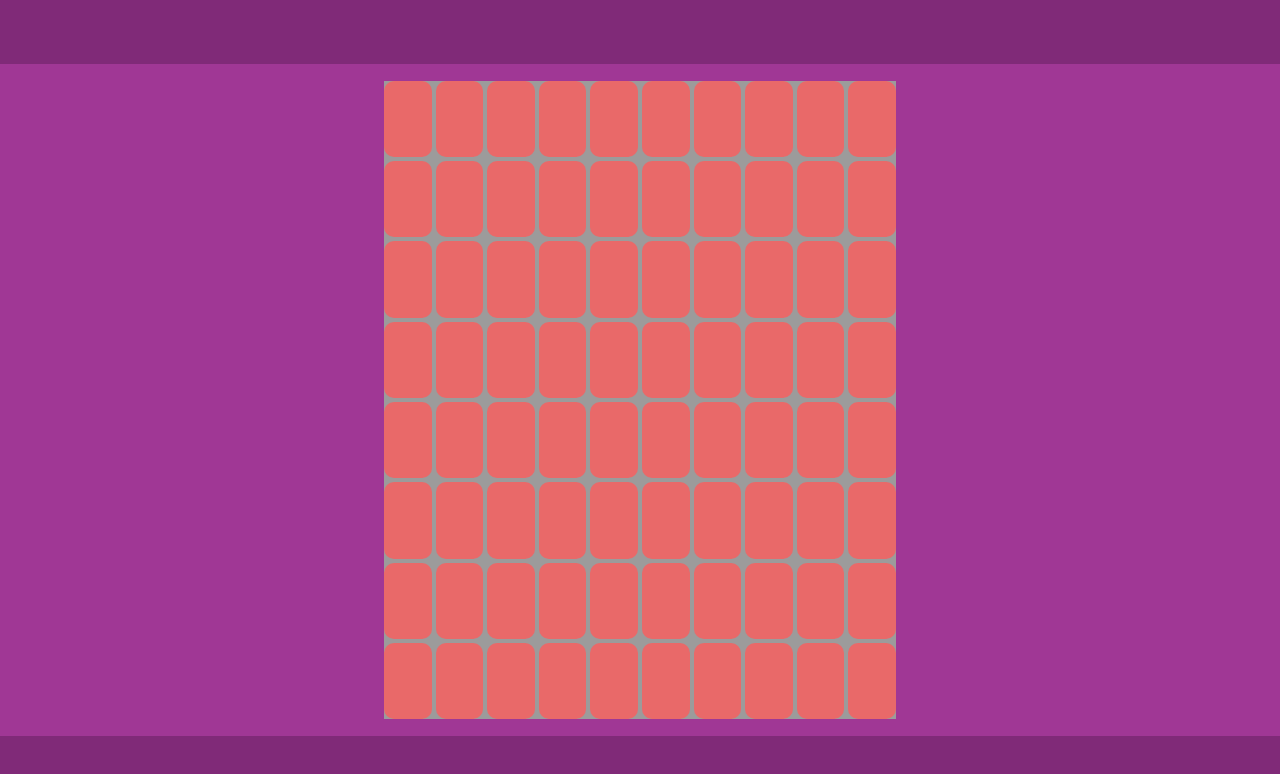
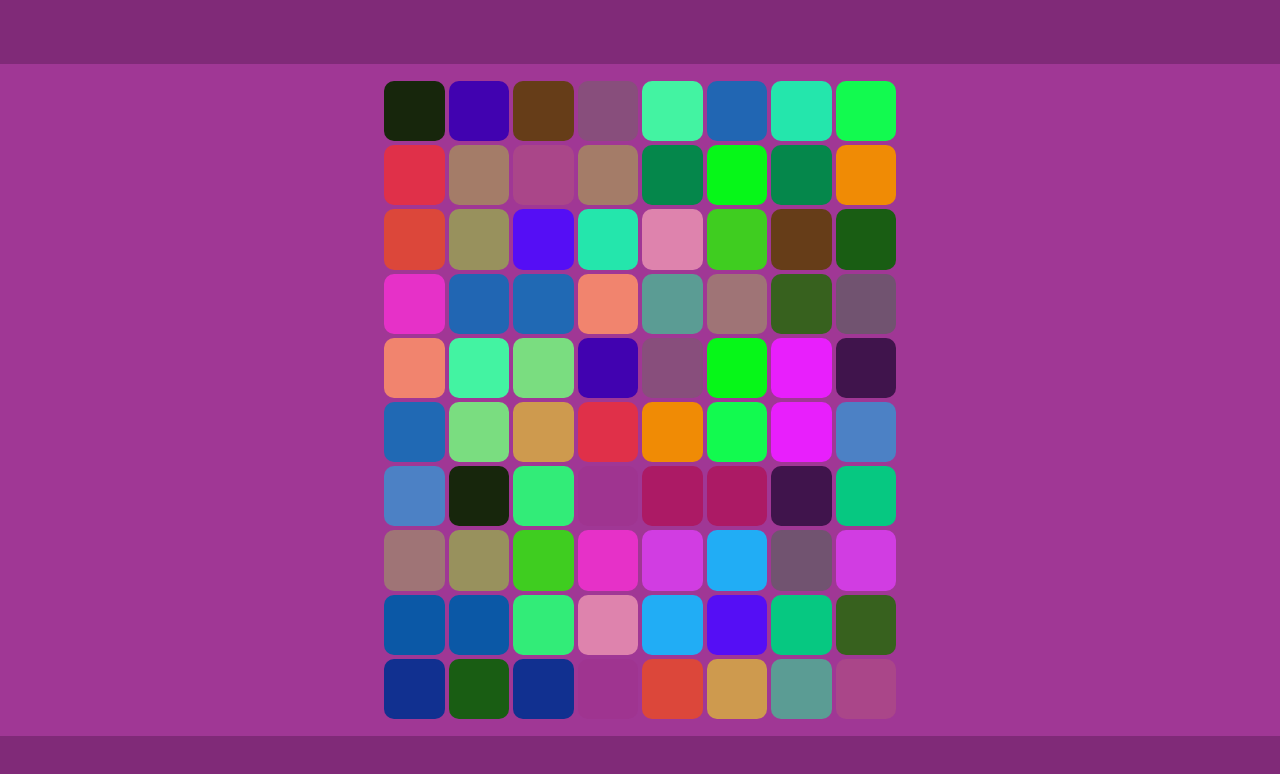
Before and after one commit to DanZZZeDanZZZeDanZZZe/Find-a-pair, a plain HTML site: page Find-a-pair.html in a window 1280 px wide. Drawn offline with Linux system fonts and the light colour scheme.

Commit message:
add formAContainerOfBlocks

```diff
--- a/src/scripts/Blocks container.js
+++ b/src/scripts/Blocks container.js
@@ -1,15 +1,39 @@
-function createPartitions(rows, columns, container) {
+function formAContainerOfBlocks(rows, columns, containerId, blockId){
+    let blocksContainer = document.getElementById(containerId),
+        count = createPartitions(rows, columns, blocksContainer, blockId),
+        arr = createColorBlocks(count),
+        shuffleArr = shuffle(arr);
+    fillBlocksInContainer(shuffleArr, blocksContainer);
+    console.log(arr);
+    console.log(shuffleArr);
+    console.log(arr.length);
+}
+function createPartitions(rows, columns, container, blockId) {
+    let count = rows*columns;
     container.style.gridTemplateRows = `repeat(${rows}, 1fr)`;
     container.style.gridTemplateColumns = `repeat(${columns}, 1fr)`;
-    for (let i = 0; i < rows*columns; i++) {
+    for (let i = 0; i < count; i++) {
         let partition = document.createElement('div');
-        partition.className = "partition";
+        partition.className = blockId;
         container.appendChild(partition);
     }
+    return rows*columns;
 }
-
-let doc = document.getElementById('blocks-container');
-createPartitions(8, 10, doc);
-let arr = createColorBlocks(80);
-console.log(shuffle(arr));
-console.log(arr.length);
+window.onload = () => {
+    console.log('hy');
+    formAContainerOfBlocks(10, 8, "blocks-container", "partition");
+}
+function fillBlocksInContainer(arr, container){
+    console.log('fillBlocksInContainer');
+    let childs = container.childNodes;
+    [].forEach.call(childs, (element, index) => {
+        if (index != 0) {
+            if (arr[index-1].hasOwnProperty('color')) {
+                console.log(`index = ${index-1}`);
+                console.log(element);
+                console.log(arr[index-1]);
+                element.style.backgroundColor = arr[index-1].color;
+            }
+        }
+    })
+}
--- a/src/styles/Blocks container.css
+++ b/src/styles/Blocks container.css
@@ -1,7 +1,6 @@
 #blocks-container {
     width: 40%;
     height: 95%;
-    background-color: rgb(156, 155, 155);
     display: grid;
     grid-gap: 0.5vh;
 }
```
